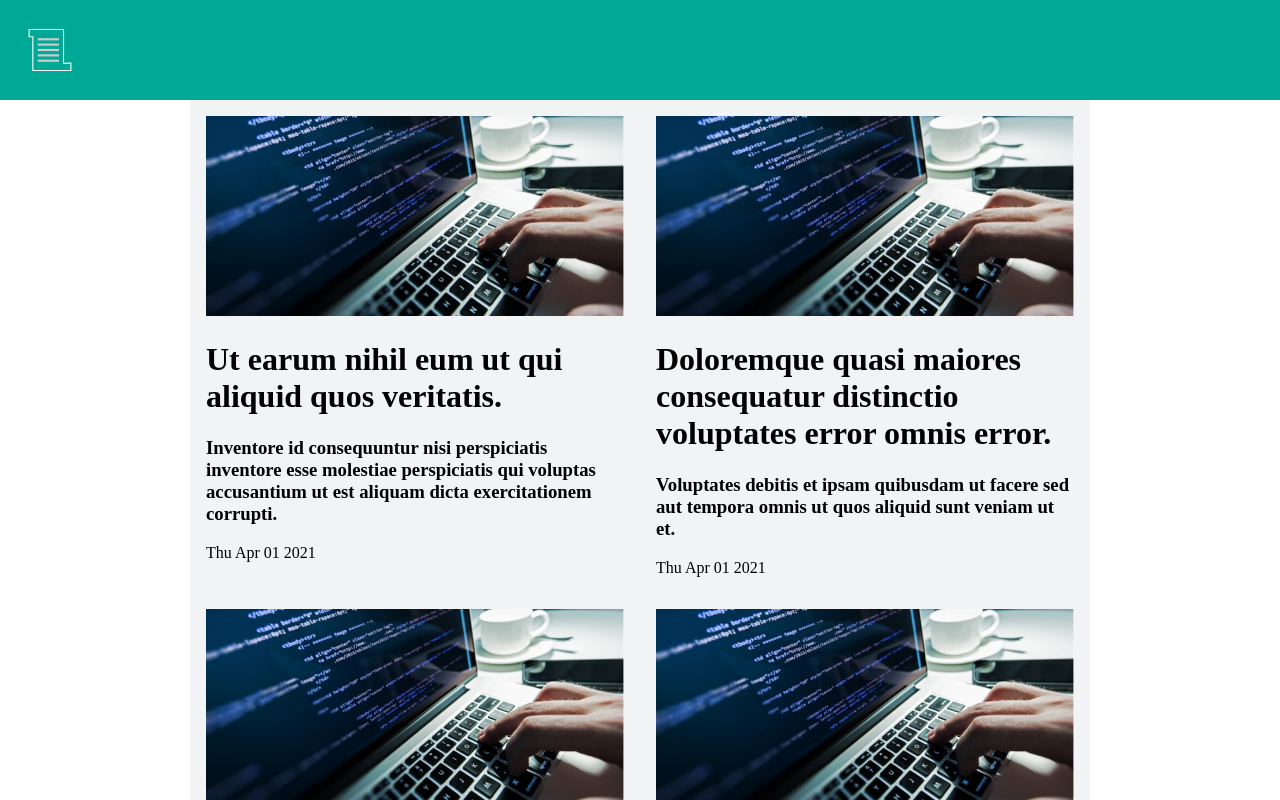
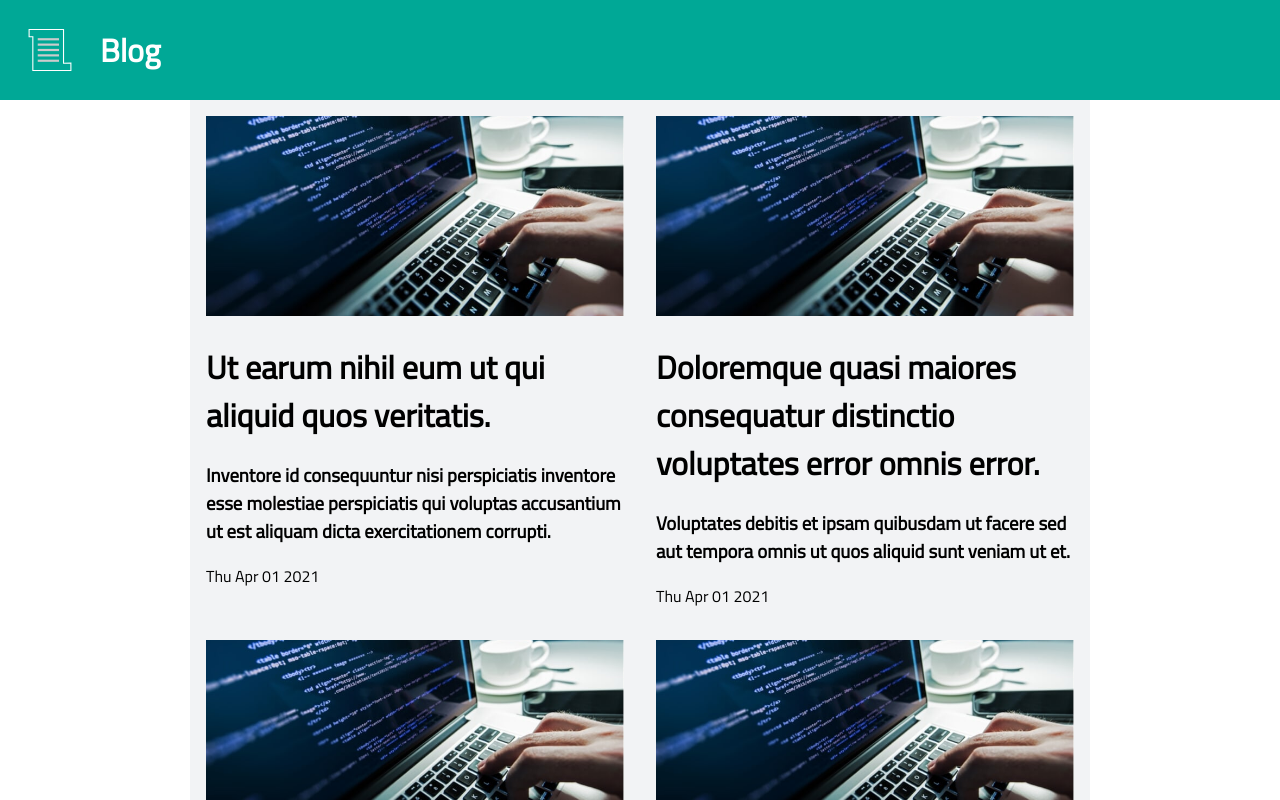
Before and after one commit to carvalho-rafael/blog, a Next.js app: page / in a window 1280 px wide. Shown: the top 800 px of the page. Built offline with nearby package versions, Linux system fonts and the light colour scheme.

Commit message:
add font-family

```diff
--- a/components/navbar/index.tsx
+++ b/components/navbar/index.tsx
@@ -4,6 +4,7 @@
     return (
         <NavBarContainer>
             <Logo src="/logo.svg" alt="blog-logo"/>
+            <h1>Blog</h1>
         </NavBarContainer>
     )
 }
--- a/components/navbar/styles.ts
+++ b/components/navbar/styles.ts
@@ -1,8 +1,12 @@
 import styled from 'styled-components'
 
 export const NavBarContainer = styled.header`
+    display: flex;
+    align-items: center;
     height: 100px;
     width: 100%;
+
+    color: ${props => props.theme.textLight};
     background: ${props => props.theme.primary};
 `
 
--- a/components/posts/index.tsx
+++ b/components/posts/index.tsx
@@ -20,7 +20,7 @@
             {posts.map(post => (
                 <PostItem key={post.id}>
                     <img src={post.cover} alt=""/>
-                    <h1>{post.title}</h1>
+                    <a href={`/posts/${post.id}`}><h1>{post.title}</h1></a>
                     <h3>{post.description}</h3>
                     <time dateTime={post.createdAt}>{post.createdAt}</time>
                 </PostItem>
--- a/pages/_document.js
+++ b/pages/_document.js
@@ -1,5 +1,5 @@
 
-import Document from 'next/document'
+import Document, { Html, Head, Main, NextScript } from 'next/document'
 import { ServerStyleSheet } from 'styled-components'
 
 export default class MyDocument extends Document {
@@ -28,4 +28,20 @@
       sheet.seal()
     }
   }
+
+  render() {
+    return (
+      <Html>
+        <Head>
+          <link rel="preconnect" href="https://fonts.gstatic.com" />
+          <link href="https://fonts.googleapis.com/css2?family=Titillium+Web&display=swap" rel="stylesheet" />
+        </Head>
+        <body>
+          <Main />
+          <NextScript />
+        </body>
+
+      </Html>
+    );
+  }
 }
--- a/styles/globalStyle.ts
+++ b/styles/globalStyle.ts
@@ -5,8 +5,7 @@
     body {
     padding: 0;
     margin: 0;
-    font-family: -apple - system, BlinkMacSystemFont, Segoe UI, Roboto, Oxygen,
-        Ubuntu, Cantarell, Fira Sans, Droid Sans, Helvetica Neue, sans - serif;
+    font-family: 'Titillium Web', sans-serif;
 }
 
 a {
```
